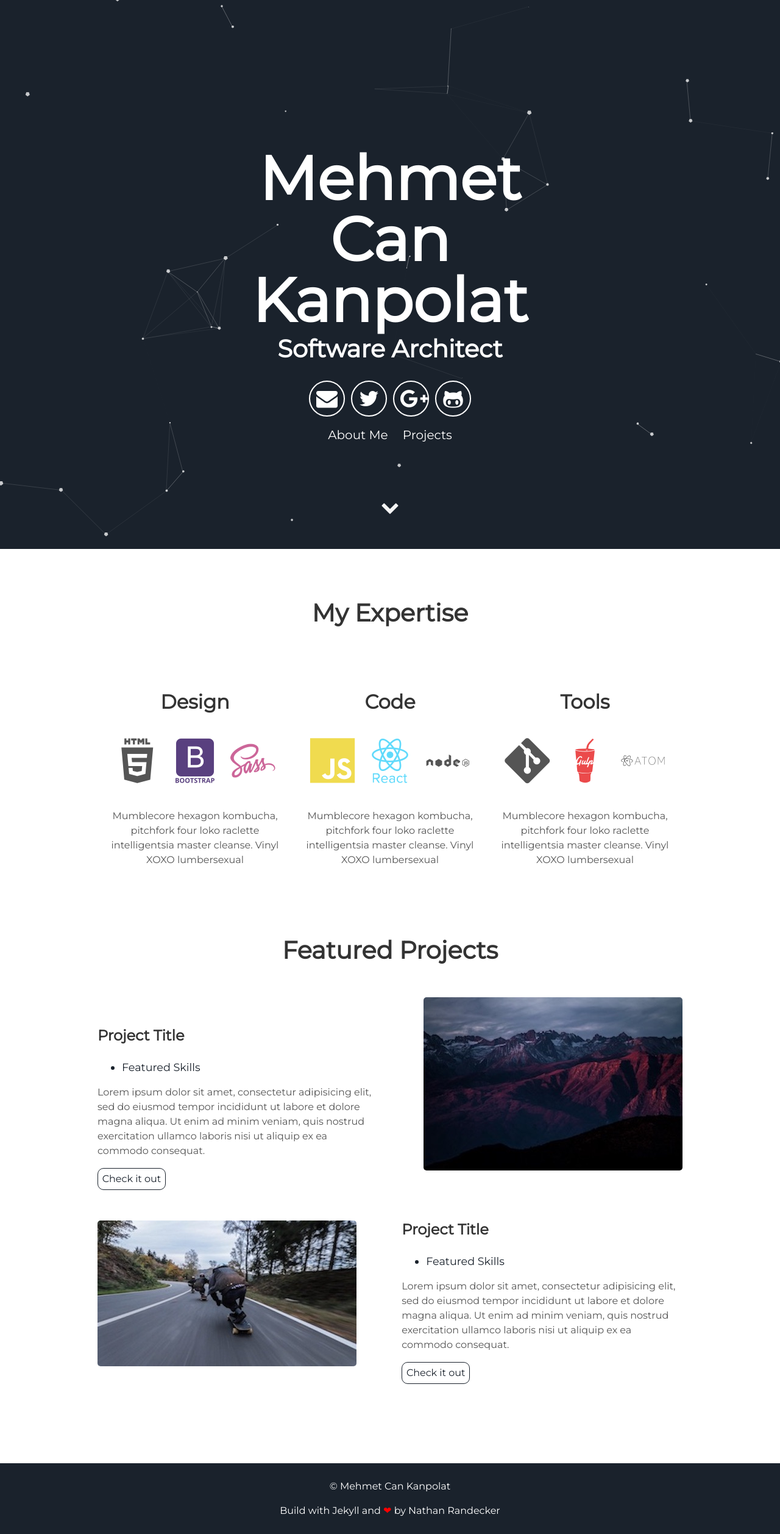
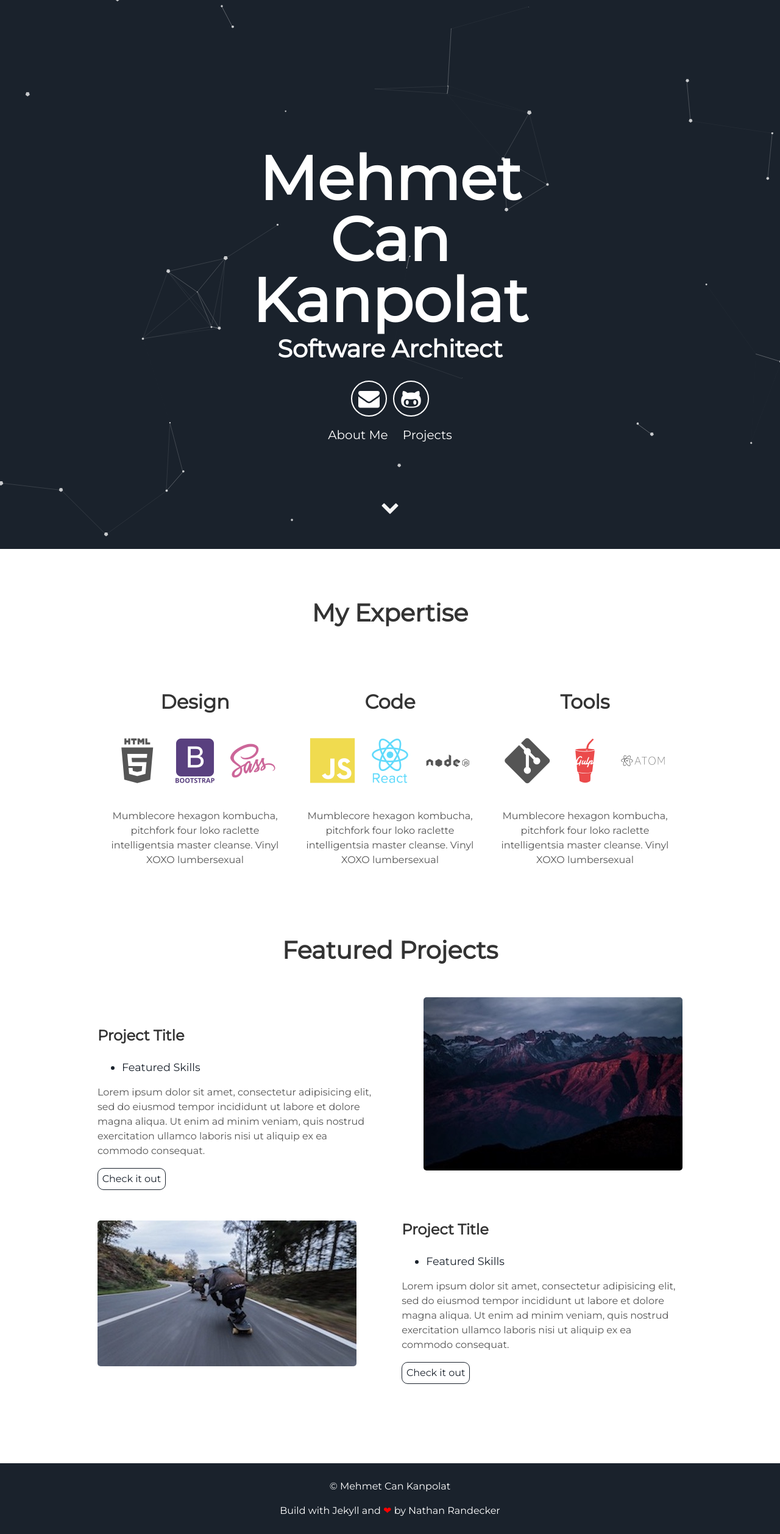
Before and after one commit to MCKanpolat/MCKanpolat.github.io, a Jekyll site: the page built from index.html, in a window 1280 px wide. Shown: the whole page at 61% size. Built offline with Jekyll 4.4.1, drawn with Linux system fonts in a browser that asks for light colours.

Commit message:
site update

```diff
--- a/_includes/header.html
+++ b/_includes/header.html
@@ -5,10 +5,8 @@
         <span class="site-description">{{site.user_title}}</span>
       </h1>
       <div class="header-icons">
-        <a aria-label="Send email" href="#"><i class="icon fa fa-envelope"></i></a>
-        <a aria-label="My Twitter" target="_blank" href="#"><i class="icon fa fa-twitter" aria-hidden="true"></i></a>
-        <a aria-label="My Google Plus" target="_blank" href="#"><i class="icon fa fa-google-plus" aria-hidden="true"></i></a>
-        <a aria-label="My Github" target="_blank" href="#"><i class="icon fa fa-github-alt" aria-hidden="true"></i></a>
+        <a aria-label="Send email" href="mailto:{{site.email}}"><i class="icon fa fa-envelope"></i></a>
+        <a aria-label="My Github" target="_blank" href="https://github.com/{{site.github_username}}"><i class="icon fa fa-github-alt" aria-hidden="true"></i></a>
       </div>
       <div class="header-links">
         <a class="link" href="#about" data-scroll>About Me</a>
```
